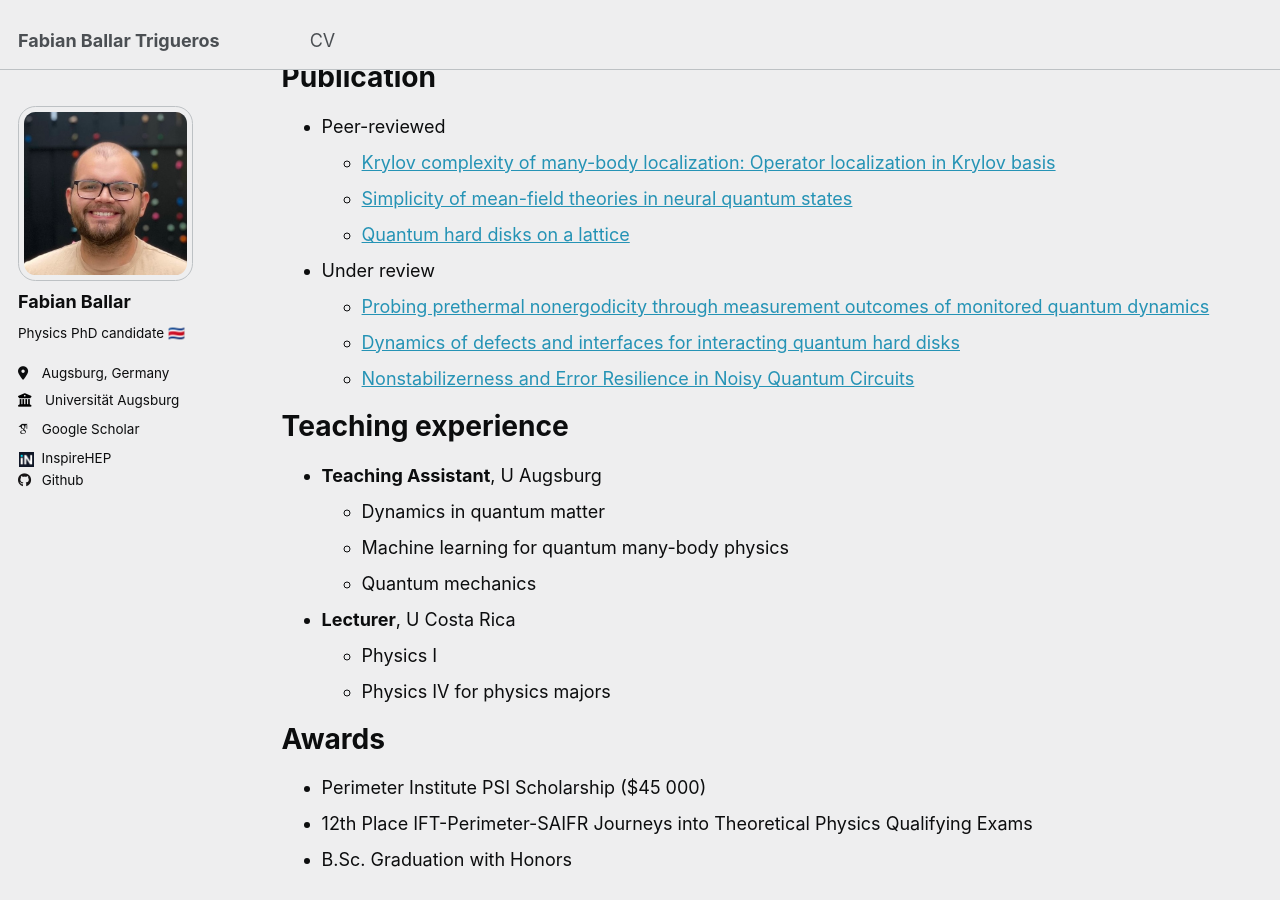
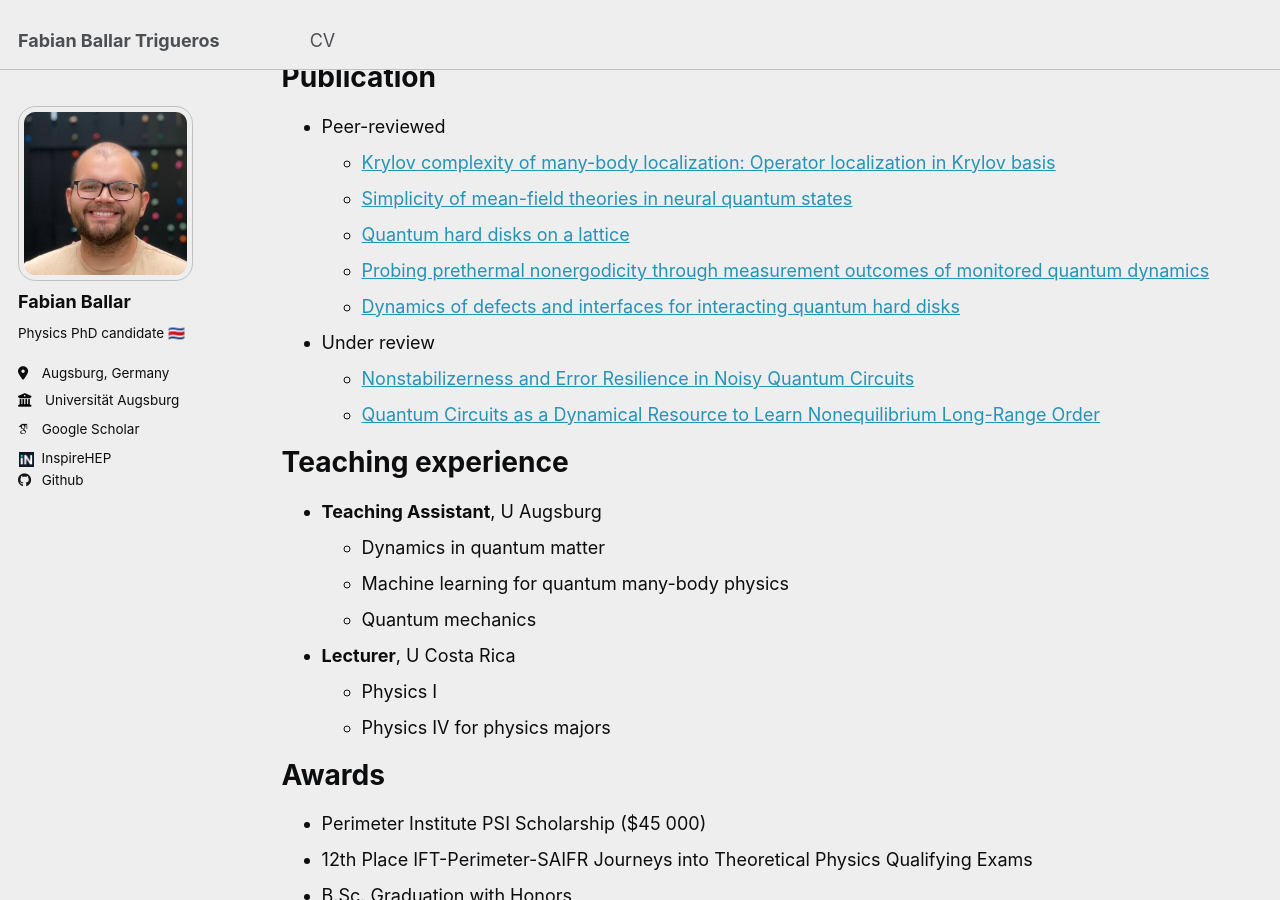
Before and after one commit to FabianBallar7/FabianBallar7.github.io, a Jekyll site: the page built from _pages/cv.md, in a window 1280 px wide and 900 px high, scrolled down 505 px. Built offline with Jekyll 4.4.1, drawn with Linux system fonts in a browser that asks for light colours; some web fonts are replaced.

Commit message:
Update cv.md

```diff
--- a/_pages/cv.md
+++ b/_pages/cv.md
@@ -51,15 +51,17 @@ Publication
   * [Simplicity of mean-field theories in neural quantum states
 ](https://journals.aps.org/prresearch/abstract/10.1103/PhysRevResearch.6.023261)
   * [Quantum hard disks on a lattice](https://journals.aps.org/prb/abstract/10.1103/PhysRevB.110.L220303)
+  * [Probing prethermal nonergodicity through measurement outcomes of monitored quantum dynamics
+](https://journals.aps.org/prb/abstract/10.1103/v4xv-74s7)
+  * [Dynamics of defects and interfaces for interacting quantum hard disks
+](https://journals.aps.org/prb/abstract/10.1103/gnqx-fh59)
 
 
 * Under review
-  * [Probing prethermal nonergodicity through measurement outcomes of monitored quantum dynamics
-](https://arxiv.org/pdf/2503.11782)
-  * [Dynamics of defects and interfaces for interacting quantum hard disks
-](https://arxiv.org/pdf/2503.13664)
   * [Nonstabilizerness and Error Resilience in Noisy Quantum Circuits
 ](https://arxiv.org/pdf/2506.18976)
+  * [Quantum Circuits as a Dynamical Resource to Learn Nonequilibrium Long-Range Order
+](https://arxiv.org/pdf/2602.16788)
 
 Teaching experience
 ======
```
